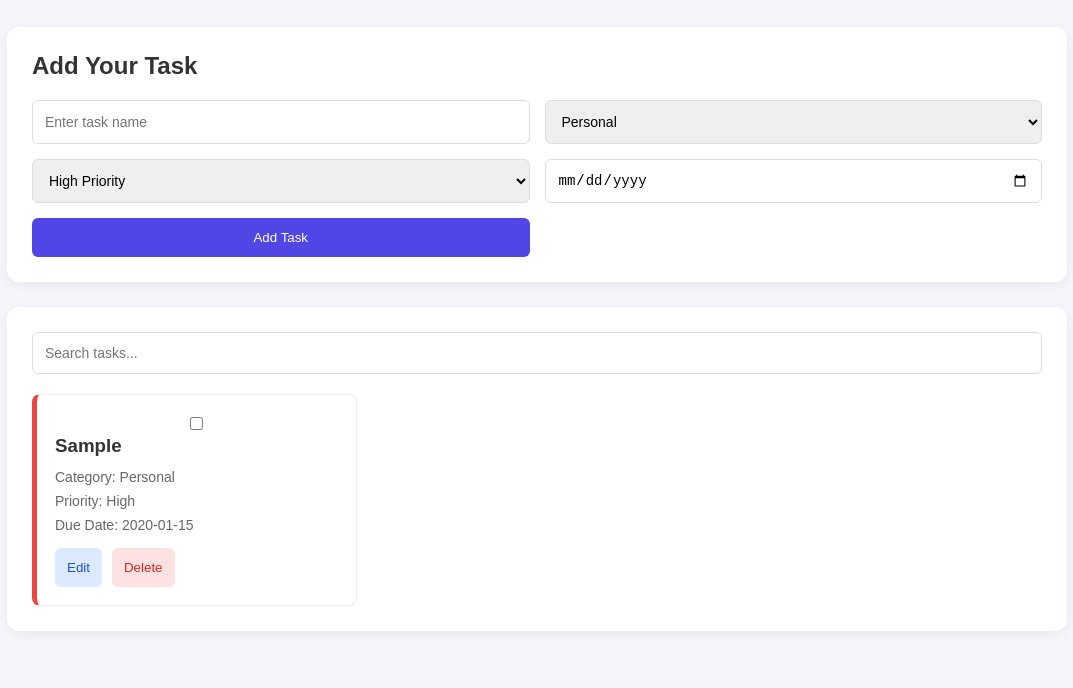
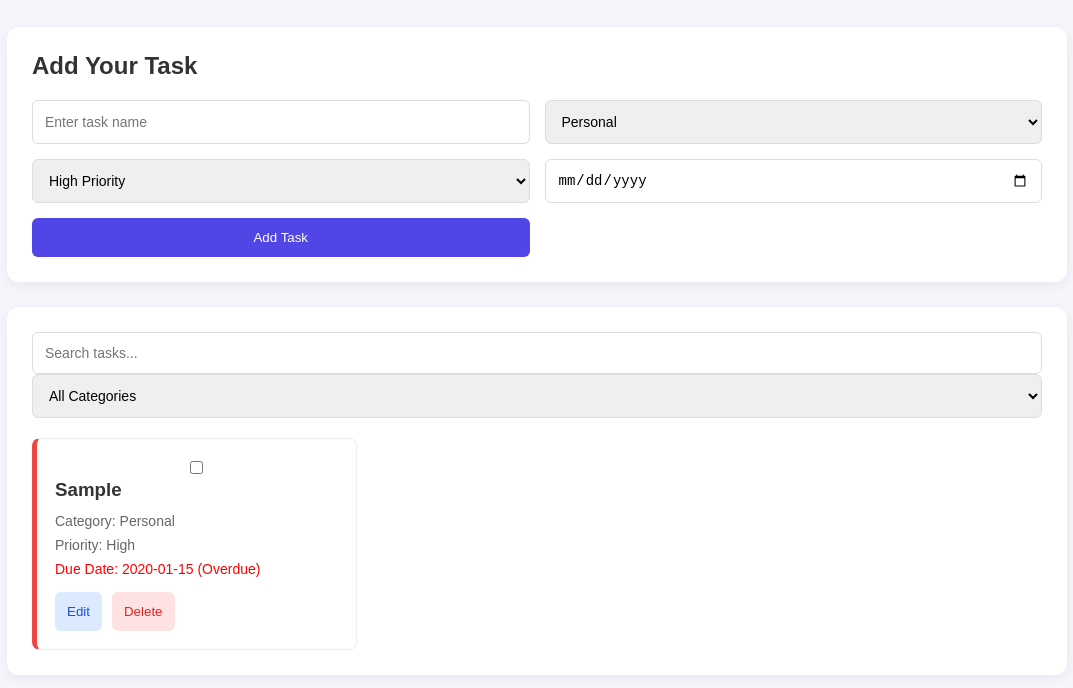
Before and after one commit to swetha-0417/Task-manager, a plain HTML site: page index.html in a window 1280 px wide. Both pictures are taken after typing "Sample", "2020-01-15" into the empty fields and a click on the button "Add Task". Shown: the part 128-816 px from the top of the page, without its empty margins (103-1176 px from the left). Drawn offline with Linux system fonts and the light colour scheme.

Commit message:
add category filtering

```diff
--- a/index.html
+++ b/index.html
@@ -47,6 +47,13 @@
             <div class="search-box">
                 <input type="text" id="search"
                     placeholder="Search tasks...">
+                    <select id="filter-category">
+    <option value="All">All Categories</option>
+    <option value="Personal">Personal</option>
+    <option value="Work">Work</option>
+    <option value="Study">Study</option>
+    <option value="Other">Other</option>
+</select>
             </div>
 
             <div class="task-grid" id="task-list"></div>
--- a/script.js
+++ b/script.js
@@ -8,6 +8,7 @@ const list = document.querySelector("#task-list");
 const search = document.querySelector("#search");
 const submitBtn = document.querySelector("#submit-btn");
 const emptyMessage = document.querySelector("#empty-message");
+const filterCategory = document.querySelector("#filter-category");
 
 // Load saved tasks
 let tasks = JSON.parse(localStorage.getItem("tasks")) || [];
@@ -24,10 +25,17 @@ function renderTasks() {
     list.innerHTML = "";
 
     const searchText = search.value.toLowerCase();
+    const selectedCategory = filterCategory.value;
 
     const filteredTasks = tasks.filter(function(task) {
-        return task.text.toLowerCase().includes(searchText);
-    });
+    const matchesSearch = task.text.toLowerCase().includes(searchText);
+
+    const matchesCategory =
+        selectedCategory === "All" ||
+        task.category === selectedCategory;
+
+    return matchesSearch && matchesCategory;
+});
 
     filteredTasks.forEach(function(task) {
 
@@ -63,6 +71,12 @@ heading.prepend(checkbox);
 
         const dateText = document.createElement("p");
         dateText.textContent = "Due Date: " + task.dueDate;
+        const today = new Date().toISOString().split("T")[0];
+
+        if (task.dueDate < today) {
+        dateText.style.color = "red";
+        dateText.textContent += " (Overdue)";
+        }
 
         const actions = document.createElement("div");
         actions.className = "actions";
@@ -176,6 +190,7 @@ list.addEventListener("click", function(e) {
 
 // Search tasks
 search.addEventListener("input", renderTasks);
+filterCategory.addEventListener("change", renderTasks);
 
 // Display saved tasks on page load
 renderTasks();
```
